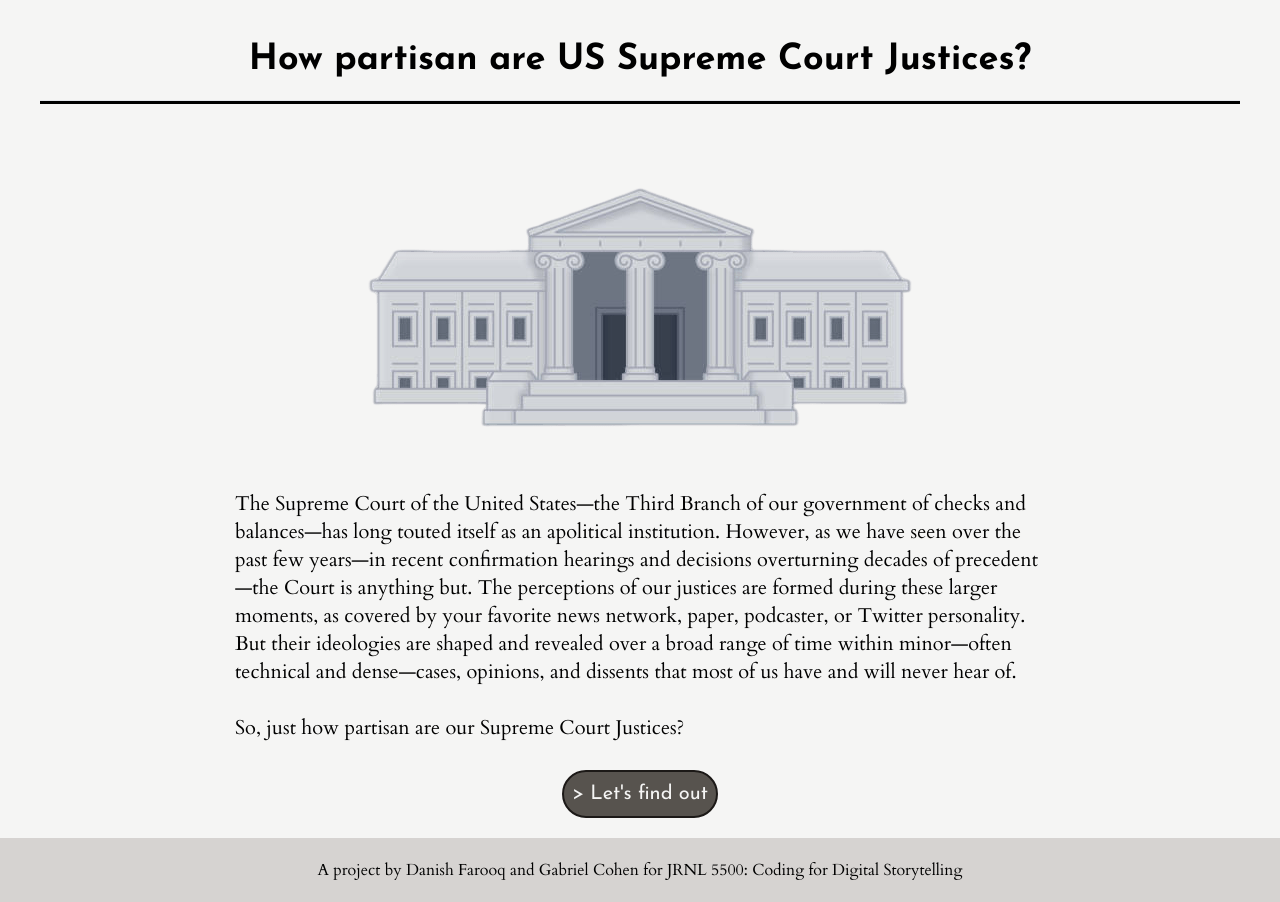
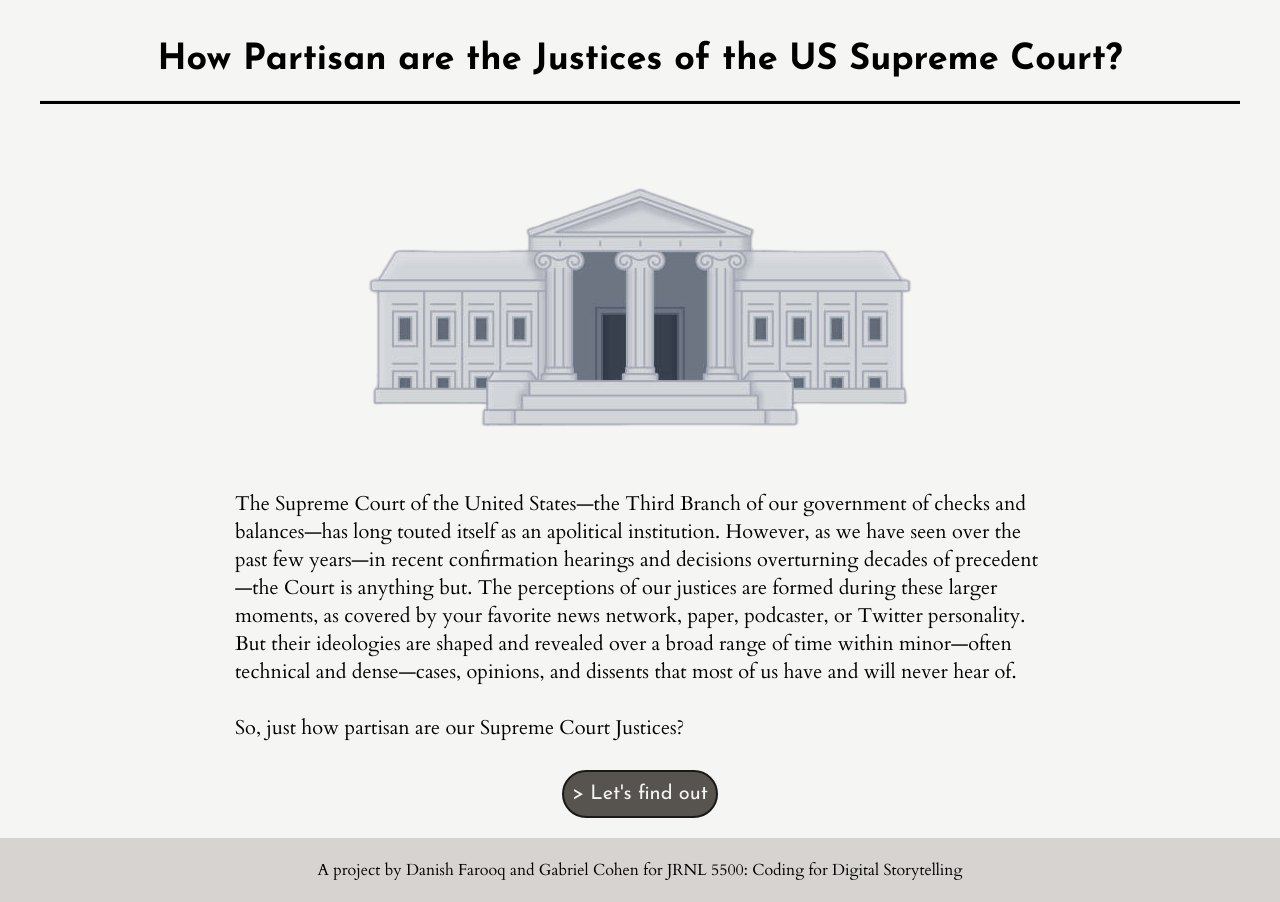
Before and after one commit to dfarooq610/c4ds-sketch-2, a React (Vite) app: page / in a window 1280 px wide. Built offline with nearby package versions, Linux system fonts and the light colour scheme.

Commit message:
update title

```diff
--- a/index.html
+++ b/index.html
@@ -6,7 +6,7 @@
     <meta name="viewport" content="width=device-width, initial-scale=1.0" />
     <meta
       name="og-title"
-      content="How partisan are US Supreme Court Justices?"
+      content="How Partisan are the Justices of the US Supreme Court?"
     />
     <meta name="og:url" content="https://c4ds-sketch-2.vercel.app/" />
     <meta
--- a/src/App.tsx
+++ b/src/App.tsx
@@ -9,7 +9,7 @@ function App() {
     <div className="bg-stone-100 h-fit-content min-h-screen min-w-full flex flex-col">
       <header className="font-josefin-sans mx-10 align-middle justify-center basis-1/12">
         <h1 className="text-4xl font-bold text-center mt-10 mb-5">
-          How partisan are US Supreme Court Justices?
+          How Partisan are the Justices of the US Supreme Court?
         </h1>
         <hr className="bg-black h-1 mt-1 mb-3" />
       </header>
```
